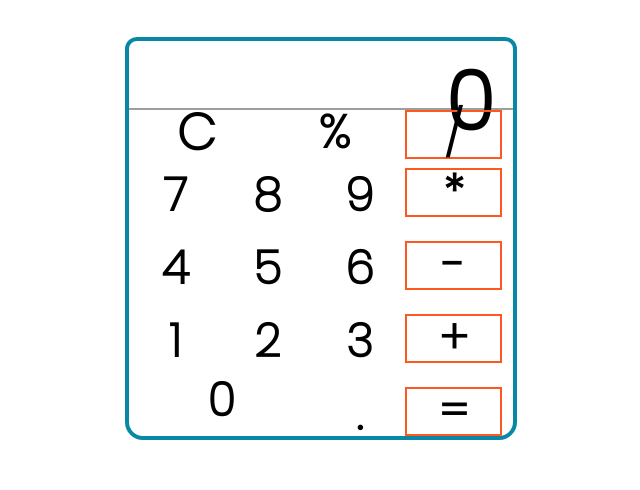
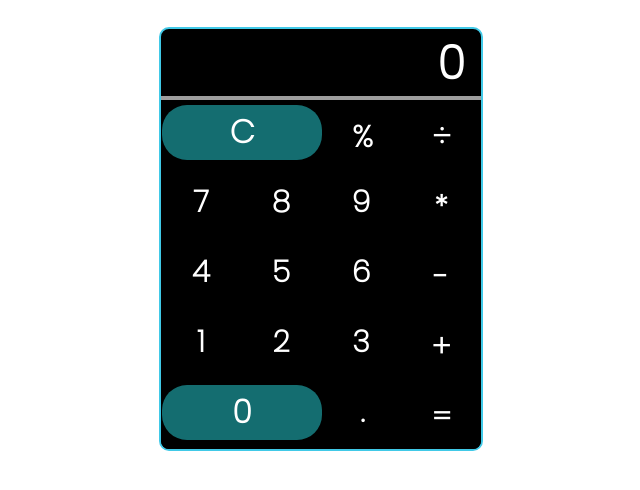
Before and after one commit to ignacioriva/Calculator, a plain HTML site: page index.html in a window 1280 px wide. Shown: the part 216-706 px from the top of the page, without its empty margins (319-959 px from the left). Drawn offline with Linux system fonts and the light colour scheme.

Commit message:
Add files via upload

```diff
--- a/index.html
+++ b/index.html
@@ -12,29 +12,27 @@
 		<h1>CALCULADORA ONLINE</h1>
 		</div>
 		<div class="calculator">
-			<div class="calculator-display">
-			0
-			</div>
+			<div class="calculator-display">0</div>
 			<hr>
 			<div class="calculator-keypad">
-				<div class="button button-yellow">C</div>
-				<div class="button button-yellow1">%</div>
-				<div class="button button-yellow3">/</div>
+				<div class="button button-large">C</div>
+				<div class="button button-color">%</div>
+				<div class="button button-color">÷</div>
 				<div class="button">7</div>
 				<div class="button">8</div>
 				<div class="button">9</div>
-				<div class="button orange">*</div>
+				<div class="button button-color">*</div>
 				<div class="button">4</div>
 				<div class="button">5</div>
 				<div class="button">6</div>
-				<div class="button orange">-</div>
+				<div class="button button-color">-</div>
 				<div class="button">1</div>
 				<div class="button">2</div>
 				<div class="button">3</div>
-				<div class="button orange">+</div>
-				<div class="button button-yellow2">0</div>
+				<div class="button button-color">+</div>
+				<div class="button button-large">0</div>
 				<div class="button">.</div>
-				<div class="button orange">=</div>
+				<div class="button button-color">=</div>
 			</div>
 
 		</div>
--- a/style.css
+++ b/style.css
@@ -30,10 +30,11 @@
 }
 
 .section-home .calculator {
-	width: 30%;
-	height: 395px;
-	border: 4px solid #0888a5;
-    border-radius: 12px 12px 18px 18px;
+	width: 25%;
+	height: 420px;
+	border: 2px solid #41c9e7;
+    border-radius: 10px;
+	background: black;
     overflow: hidden;
 }
 
@@ -41,19 +42,22 @@
 	width: 95%;
 	height: 67px;
 	text-align: end;
-	font-size: 3.5rem;
+	color: #fefefe;
+	font-size: 2rem;
 }
 
 .section-home .calculator hr {
 	background-color: #9e9e9e;
-	height: 2px;
+	height: 4px;
     border: none;
 }
 
 .section-home .calculator .calculator-keypad {
 	display: flex;
+	justify-content: space-around;
 	flex-wrap: wrap;
 	text-align: center;
+	background: black;
 }
 
 .section-home .calculator .calculator-keypad div{
@@ -64,58 +68,32 @@
 
 .section-home .calculator .calculator-keypad .button {
 	width: 24%;
-	height: 73px;
+	height: 65px;
 	display: flex;
 	flex-direction: column;
 	justify-content: center;
-	font-size: 2rem;
+	font-size: 1.3rem;
+	color: white;
 
 }
 
-.section-home .calculator .calculator-keypad .button-yellow {
-	width: 35%;
-	height: 45px;
-	font-size: 2.2rem;
+.section-home .calculator .calculator-keypad .button-large {
+	width: 50%;
+	height: 55px;
+	font-size: 1.4rem;
+	background: #146d70;
+	border-radius: 25px;
 	display: flex;
+	margin-top: 5px;
 	flex-direction: column;
 	justify-content: center;
 }
 
-
-.section-home .calculator .calculator-keypad .button-yellow1 {
-	width: 37%;
-	height: 45px;
-	font-size: 2rem;
-	display: flex;
-	flex-direction: column;
-	justify-content: center;
+.section-home .calculator .calculator-keypad .button-color {
+	margin-top: 5px;
+	border-radius: 25px;
 }
 
-.section-home .calculator .calculator-keypad .button-yellow2 {
-	width: 48%;
-	height: 45px;
-	font-size: 2rem;
-	display: flex;
-	flex-direction: column;
-	justify-content: center;
-}
-
-.section-home .calculator .calculator-keypad .button-yellow3 {
-	width: 24%;
-	height: 45px;
-	font-size: 2rem;
-	border: 2px solid #ff5722;
-	display: flex;
-	flex-direction: column;
-	justify-content: center;
-}
-
-.section-home .calculator .calculator-keypad .orange {
-	border: 2px solid #ff5722;
-	height: 45px;
-	font-size: 2rem;
-    margin-top: 9px;
-}
 
 
 /**  RESPONSIVE ** */
@@ -127,3 +105,15 @@
    }
 
 }
+
+
+@media screen and (max-width: 335px)
+{
+	.section-home .calculator {
+    width: 90%;
+   }
+   .section-home h1 {
+    font-size: 1.8rem;
+   }
+
+}
```
